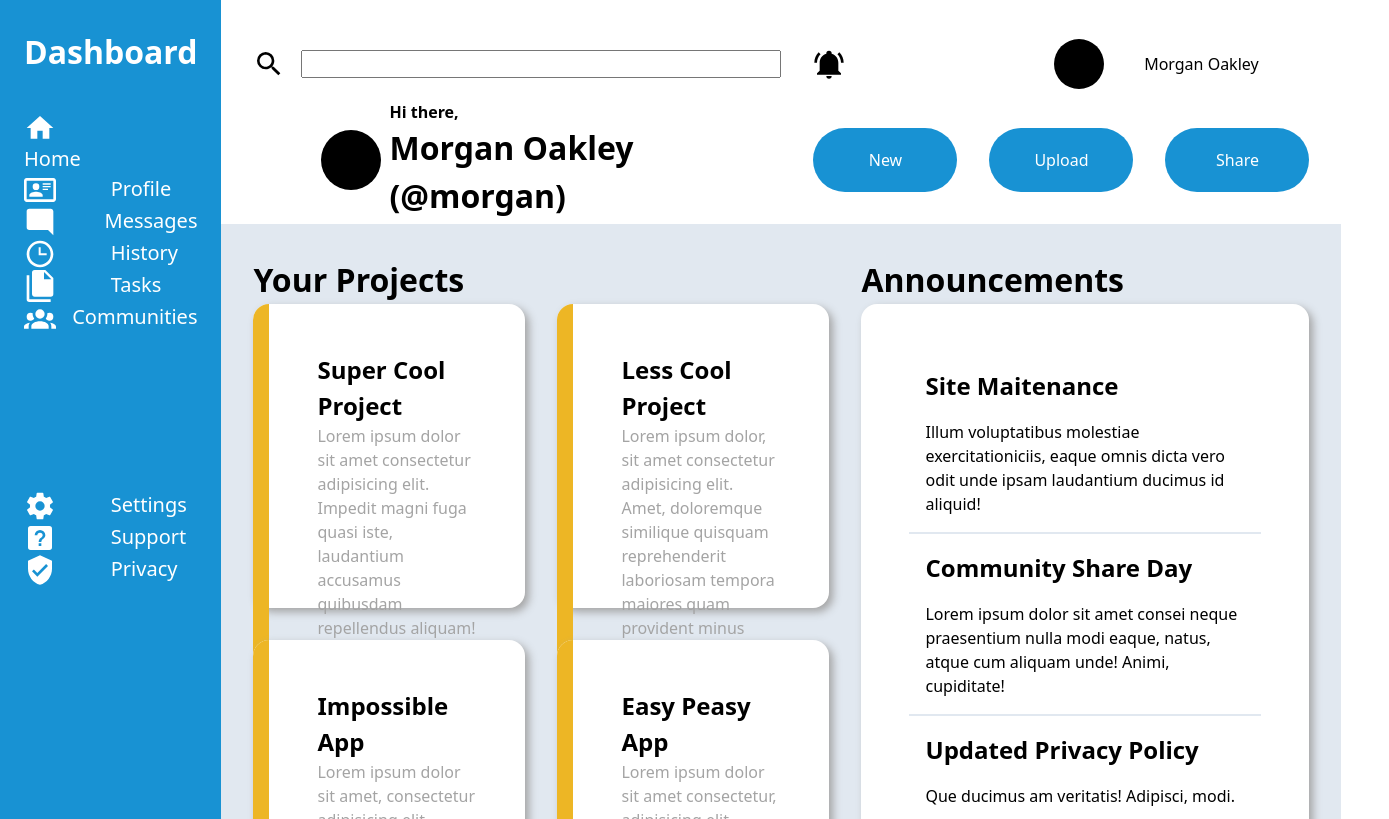
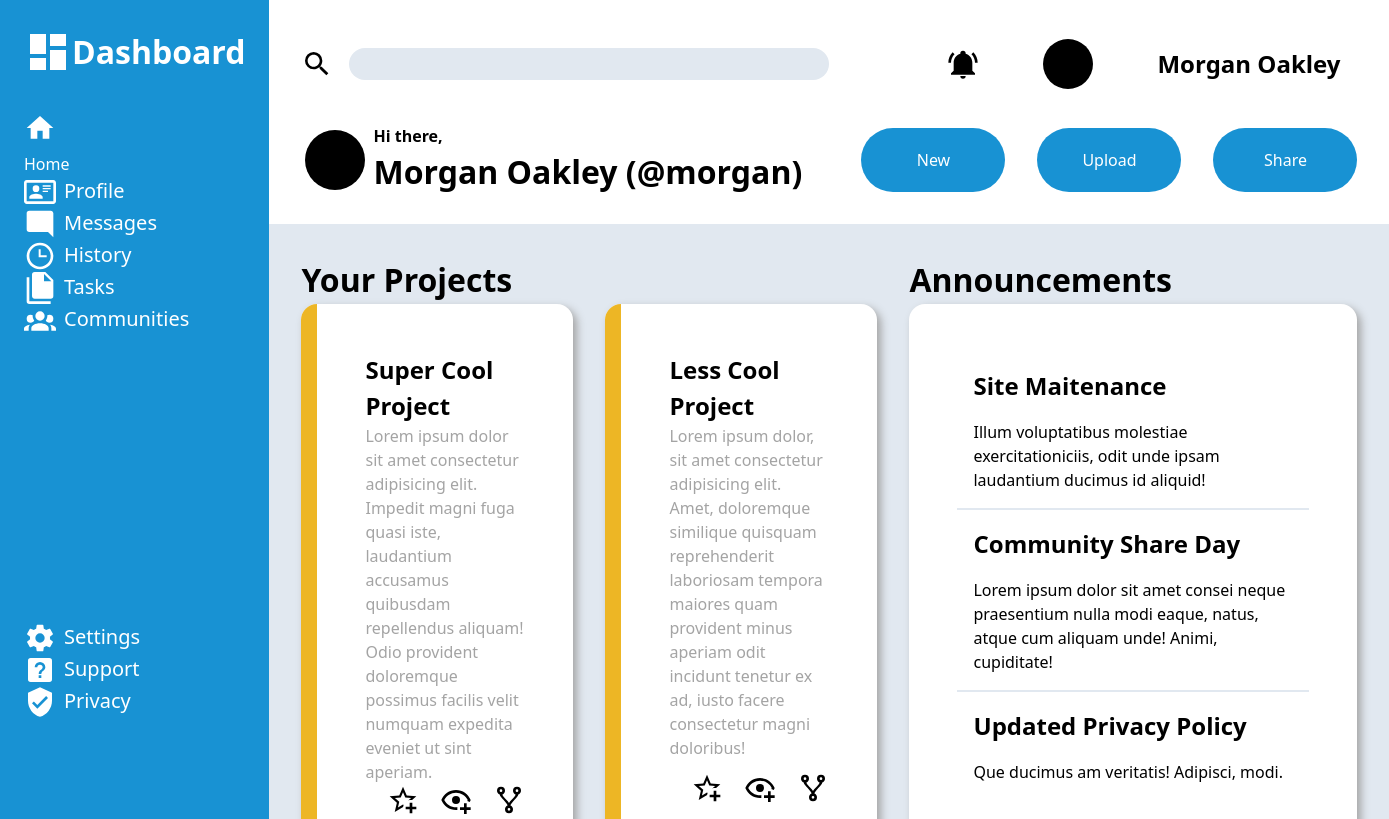
Before and after one commit to SarahDavis2/admin-dashboard, a plain HTML site: page index.html in a window 1280 px wide. Shown: the top 819 px of the page, 1389 px wide, since content can reach past the window. Drawn offline with nearby package versions, Linux system fonts and the light colour scheme.

Commit message:
Fix: grid

```diff
--- a/index.html
+++ b/index.html
@@ -18,12 +18,11 @@
             </div>
             <ul class="navbar-nav">
                 <li>
-                    <a href="#home">
-                        <svg xmlns="http://www.w3.org/2000/svg" viewBox="0 0 24 24">
-                            <path d="M10,20V14H14V20H19V12H22L12,3L2,12H5V20H10Z" />
-                        </svg>
-                        Home
-                    </a>
+                    <svg xmlns="http://www.w3.org/2000/svg" viewBox="0 0 24 24">
+                        <title></title>
+                        <path d="M10,20V14H14V20H19V12H22L12,3L2,12H5V20H10Z" />
+                    </svg>
+                    <a href="#home"></a>Home</a>
                 </li>
                 <li>
                     <svg xmlns="http://www.w3.org/2000/svg" viewBox="0 0 24 24">
@@ -93,8 +92,8 @@
                     <svg xmlns="http://www.w3.org/2000/svg" viewBox="0 0 24 24">
                         <path d="M21,19V20H3V19L5,17V11C5,7.9 7.03,5.17 10,4.29C10,4.19 10,4.1 10,4A2,2 0 0,1 12,2A2,2 0 0,1 14,4C14,4.1 14,4.19 14,4.29C16.97,5.17 19,7.9 19,11V17L21,19M14,21A2,2 0 0,1 12,23A2,2 0 0,1 10,21M19.75,3.19L18.33,4.61C20.04,6.3 21,8.6 21,11H23C23,8.07 21.84,5.25 19.75,3.19M1,11H3C3,8.6 3.96,6.3 5.67,4.61L4.25,3.19C2.16,5.25 1,8.07 1,11Z" /></svg>
                 </a>
-                <svg class="pfp" width="200" height="200">
-                    <circle cx="100" cy="100" r="25"/>
+                <svg class="pfp" width="50" height="50">
+                    <circle cx="25" cy="25" r="25"/>
                 </svg>
                 <p class="header-top-profile-name">Morgan Oakley</p>
             </div>
@@ -244,7 +243,7 @@
                 <div class="main-content-right-top-card-ctn">
                     <div class="right-top-card">
                         <h2>Site Maitenance</h2>
-                        <p>Illum voluptatibus molestiae exercitationiciis, eaque omnis dicta vero odit unde ipsam laudantium ducimus id aliquid!</p>
+                        <p>Illum voluptatibus molestiae exercitationiciis, odit unde ipsam laudantium ducimus id aliquid!</p>
                     </div>
                     <div class="right-top-card">
                         <h2>Community Share Day</h2>
--- a/style/style.css
+++ b/style/style.css
@@ -15,6 +15,11 @@
 
 svg:not(.pfp) {
     width: 2rem;
+}
+
+body {
+    height: 80vh;
+
 }
 
 .grid-ctn {
@@ -39,7 +44,7 @@ svg:not(.pfp) {
 
 .logo-ctn {
     display: grid;
-    grid-template-columns: 1fr 1fr;
+    grid-template-columns: 48px 1fr;
     align-items: center;
 }
 
@@ -53,7 +58,8 @@ svg:not(.pfp) {
 
 .sidebar li {
     display: grid;
-    grid-template-columns: repeat(2, 1fr);
+    grid-template-columns: 32px 1fr;
+    gap: 0.5rem;
 }
 
 .sidebar a {
@@ -75,23 +81,34 @@ svg:not(.pfp) {
     align-items: center;
 }
 
+.header-top-profile-name {
+    font-weight: bold;
+    font-size: 1.5rem;
+}
+
 .header-top-left {
     display: grid;
-    grid-template-columns: 1fr 10fr;
+    grid-template-columns: 32px 10fr;
+    gap: 1rem;
+}
+
+.header-top-left input {
+    border-radius: 1rem;
+    border: none;
+    background-color: var(--bg-clr);
+    height: 2rem;
 }
 
 .header-top-right {
     display: grid;
-    grid-template: 4rem / 1fr 1fr 1fr;
-}
-
-.header-top-right svg.pfp {
-    /* width: 50px; */
+    grid-template: 4rem / 32px 50px 200px;
+    gap: 4rem;
+    justify-content: end;
 }
 
 .header-btm-left {
     display: grid;
-    grid-template: 4rem / 8rem 1fr;
+    grid-template: 4rem / 64px 1fr;
     gap: 0.5rem;
 }
 
@@ -162,7 +179,7 @@ svg:not(.pfp) {
 
 .main-content-card-ctn {
     display: grid;
-    grid-template-rows: repeat(3, 304px);
+    grid-template-rows: repeat(3, 1fr);
     grid-template-columns: repeat(2, 1fr);
     gap: 2rem;
 }
```
